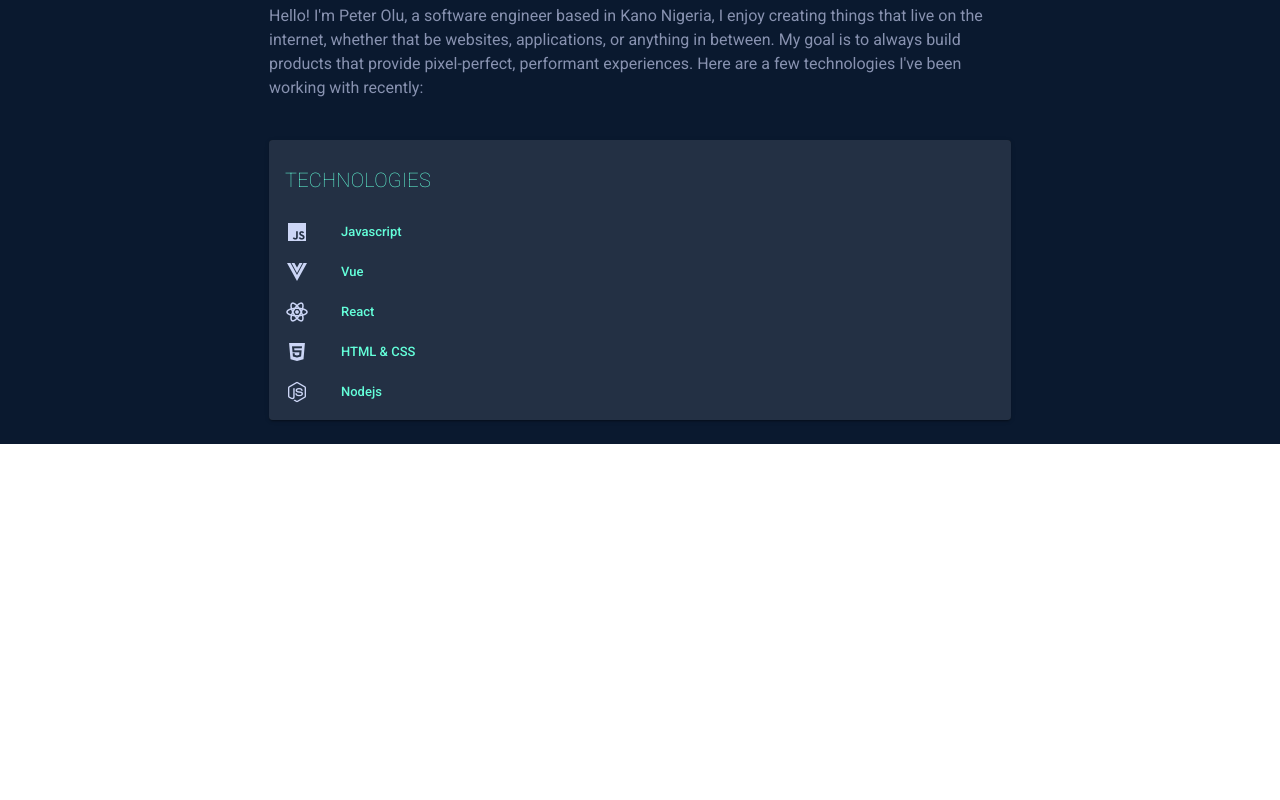
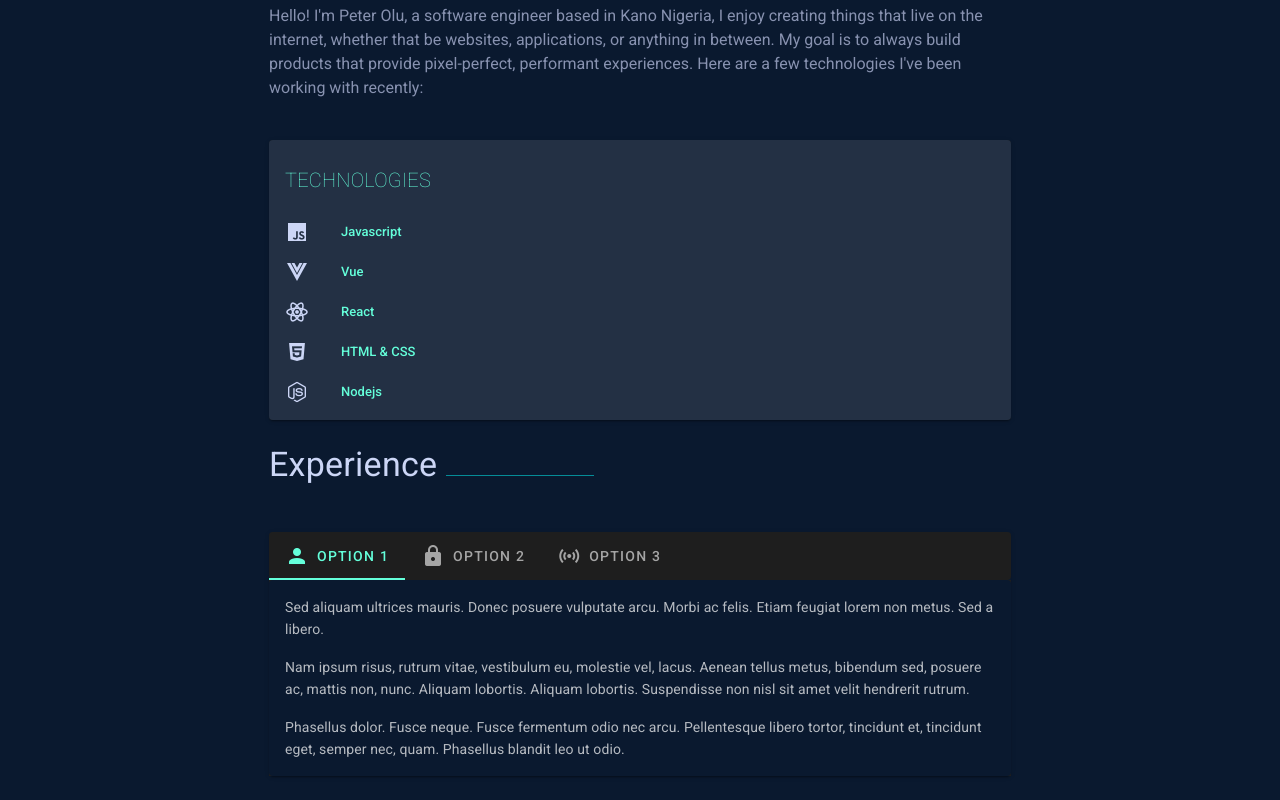
Before and after one commit to pemeraldy/mePortfolio, a Vue app: page / in a window 1280 px wide. Shown: the part 940-1740 px from the top of the page. Before the commit the page ends 1384 px from the top, so only its background shows below. Built offline with nearby package versions, Linux system fonts and the light colour scheme.

Commit message:
experience section setup

```diff
--- a/src/App.vue
+++ b/src/App.vue
@@ -3,7 +3,7 @@
     <v-app-bar app color="background " class="px-4" dark>
       <v-icon class="d-block d-sm-none" color="success">mdi-home</v-icon>
 
-      <v-tabs class="px-3 d-none d-sm-block">
+      <v-tabs color="success" class="px-3 d-none d-sm-block">
         <v-spacer></v-spacer>
         <v-tab class="success--text ">About</v-tab>
         <v-tab class="success--text">Experience</v-tab>
@@ -18,6 +18,7 @@
           <v-col cols="12" md="8" xs="10">
             <HeaderApp />
             <about-app />
+            <experience />
           </v-col>
           <v-col cols="2" md="2" xs="1"></v-col>
         </v-row>
@@ -28,8 +29,8 @@
 
 <script>
 import AboutApp from "./components/AboutApp.vue";
+import Experience from "./components/Experience.vue";
 import HeaderApp from "./components/HeaderApp";
-// import HeaderApp from "./components/HeaderApp";
 
 export default {
   name: "App",
@@ -37,6 +38,7 @@ export default {
   components: {
     HeaderApp,
     AboutApp,
+    Experience,
   },
 
   data: () => ({
--- a/src/components/AboutApp.vue
+++ b/src/components/AboutApp.vue
@@ -2,10 +2,10 @@
   <v-container>
     <v-row>
       <v-col class="" cols="12">
-        <div class="header-container ">
+        <div class="custom-container ">
           <span
             class="
-            about-header display-1
+            custom-header display-1
             headerTextSecondary--text
             font-weight-normal  "
           >
@@ -25,17 +25,17 @@
               >TECHNOLOGIES</v-card-title
             >
             <v-list-item-group color="primary">
-              <v-list-item v-for="(item, i) in items" :key="i">
+              <v-list-item v-for="(skill, i) in skills" :key="i">
                 <v-list-item-icon>
                   <v-icon
                     color="headerTextSecondary"
-                    v-text="item.icon"
+                    v-text="skill.icon"
                   ></v-icon>
                 </v-list-item-icon>
                 <v-list-item-content>
                   <v-list-item-title
                     class="success--text"
-                    v-text="item.text"
+                    v-text="skill.text"
                   ></v-list-item-title>
                 </v-list-item-content>
               </v-list-item>
@@ -51,7 +51,7 @@
 export default {
   name: "AboutApp",
   data: () => ({
-    items: [
+    skills: [
       { text: "Javascript", icon: "mdi-language-javascript" },
       { text: "Vue", icon: "mdi-vuejs" },
       { text: "React", icon: "mdi-react" },
@@ -62,10 +62,10 @@ export default {
 };
 </script>
 <style scoped>
-.header-container {
+.custom-container {
   position: relative;
 }
-.about-header::after {
+.custom-header::after {
   content: "";
   width: 20%;
   height: 1px;
--- /dev/null
+++ b/src/components/Experience.vue
@@ -0,0 +1,124 @@
+<template>
+  <v-container>
+    <v-row>
+      <v-col cols="12">
+        <div class="custom-container ">
+          <span
+            class="
+            custom-header display-1
+            headerTextSecondary--text
+            font-weight-normal  "
+          >
+            Experience
+          </span>
+        </div>
+        <div class="experiance-container mt-12">
+          <v-card>
+            <v-tabs color="success" class="background">
+              <v-tab>
+                <v-icon left>mdi-account</v-icon>
+                Option 1
+              </v-tab>
+              <v-tab>
+                <v-icon left>mdi-lock</v-icon>
+                Option 2
+              </v-tab>
+              <v-tab>
+                <v-icon left>mdi-access-point</v-icon>
+                Option 3
+              </v-tab>
+
+              <v-tab-item>
+                <v-card class="background" flat>
+                  <v-card-text>
+                    <p>
+                      Sed aliquam ultrices mauris. Donec posuere vulputate arcu.
+                      Morbi ac felis. Etiam feugiat lorem non metus. Sed a
+                      libero.
+                    </p>
+
+                    <p>
+                      Nam ipsum risus, rutrum vitae, vestibulum eu, molestie
+                      vel, lacus. Aenean tellus metus, bibendum sed, posuere ac,
+                      mattis non, nunc. Aliquam lobortis. Aliquam lobortis.
+                      Suspendisse non nisl sit amet velit hendrerit rutrum.
+                    </p>
+
+                    <p class="mb-0">
+                      Phasellus dolor. Fusce neque. Fusce fermentum odio nec
+                      arcu. Pellentesque libero tortor, tincidunt et, tincidunt
+                      eget, semper nec, quam. Phasellus blandit leo ut odio.
+                    </p>
+                  </v-card-text>
+                </v-card>
+              </v-tab-item>
+              <v-tab-item>
+                <v-card class="background" flat>
+                  <v-card-text>
+                    <p>
+                      Morbi nec metus. Suspendisse faucibus, nunc et
+                      pellentesque egestas, lacus ante convallis tellus, vitae
+                      iaculis lacus elit id tortor. Sed mollis, eros et ultrices
+                      tempus, mauris ipsum aliquam libero, non adipiscing dolor
+                      urna a orci. Curabitur ligula sapien, tincidunt non,
+                      euismod vitae, posuere imperdiet, leo. Nunc sed turpis.
+                    </p>
+                  </v-card-text>
+                </v-card>
+              </v-tab-item>
+              <v-tab-item>
+                <v-card class="background" flat>
+                  <v-card-text>
+                    <p>
+                      Fusce a quam. Phasellus nec sem in justo pellentesque
+                      facilisis. Nam eget dui. Proin viverra, ligula sit amet
+                      ultrices semper, ligula arcu tristique sapien, a accumsan
+                      nisi mauris ac eros. In dui magna, posuere eget,
+                      vestibulum et, tempor auctor, justo.
+                    </p>
+
+                    <p class="mb-0">
+                      Cras sagittis. Phasellus nec sem in justo pellentesque
+                      facilisis. Proin sapien ipsum, porta a, auctor quis,
+                      euismod ut, mi. Donec quam felis, ultricies nec,
+                      pellentesque eu, pretium quis, sem. Nam at tortor in
+                      tellus interdum sagittis.
+                    </p>
+                  </v-card-text>
+                </v-card>
+              </v-tab-item>
+            </v-tabs>
+          </v-card>
+        </div>
+      </v-col>
+    </v-row>
+  </v-container>
+</template>
+
+<script>
+export default {
+  name: "Experience",
+  data: () => ({
+    skills: [
+      { text: "Javascript", icon: "mdi-language-javascript" },
+      { text: "Vue", icon: "mdi-vuejs" },
+      { text: "React", icon: "mdi-react" },
+      { text: "HTML & CSS", icon: "mdi-language-html5" },
+      { text: "Nodejs", icon: "mdi-nodejs" },
+    ],
+  }),
+};
+</script>
+<style scoped>
+.custom-container {
+  position: relative;
+}
+.custom-header::after {
+  content: "";
+  width: 20%;
+  height: 1px;
+  background-color: aqua;
+  opacity: 0.5;
+  display: inline-block;
+}
+</style>
```
